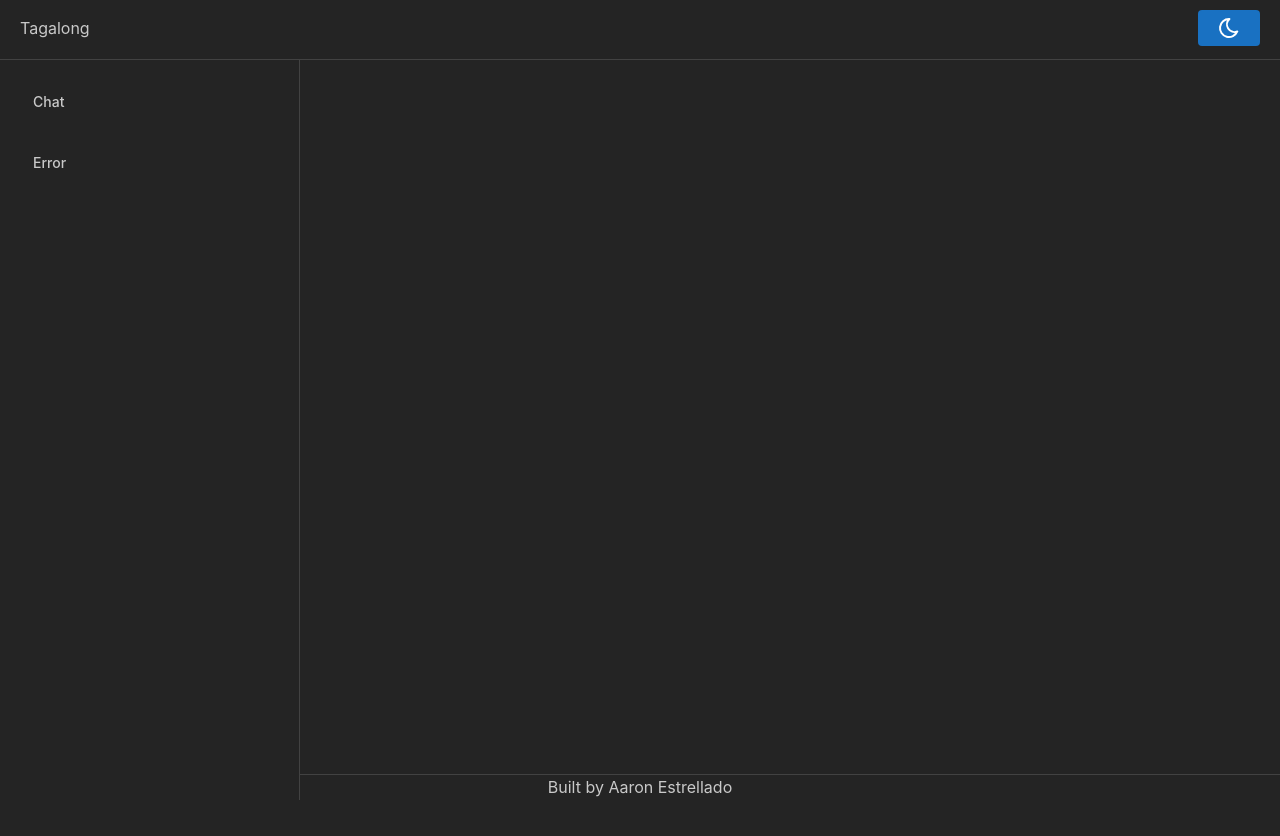
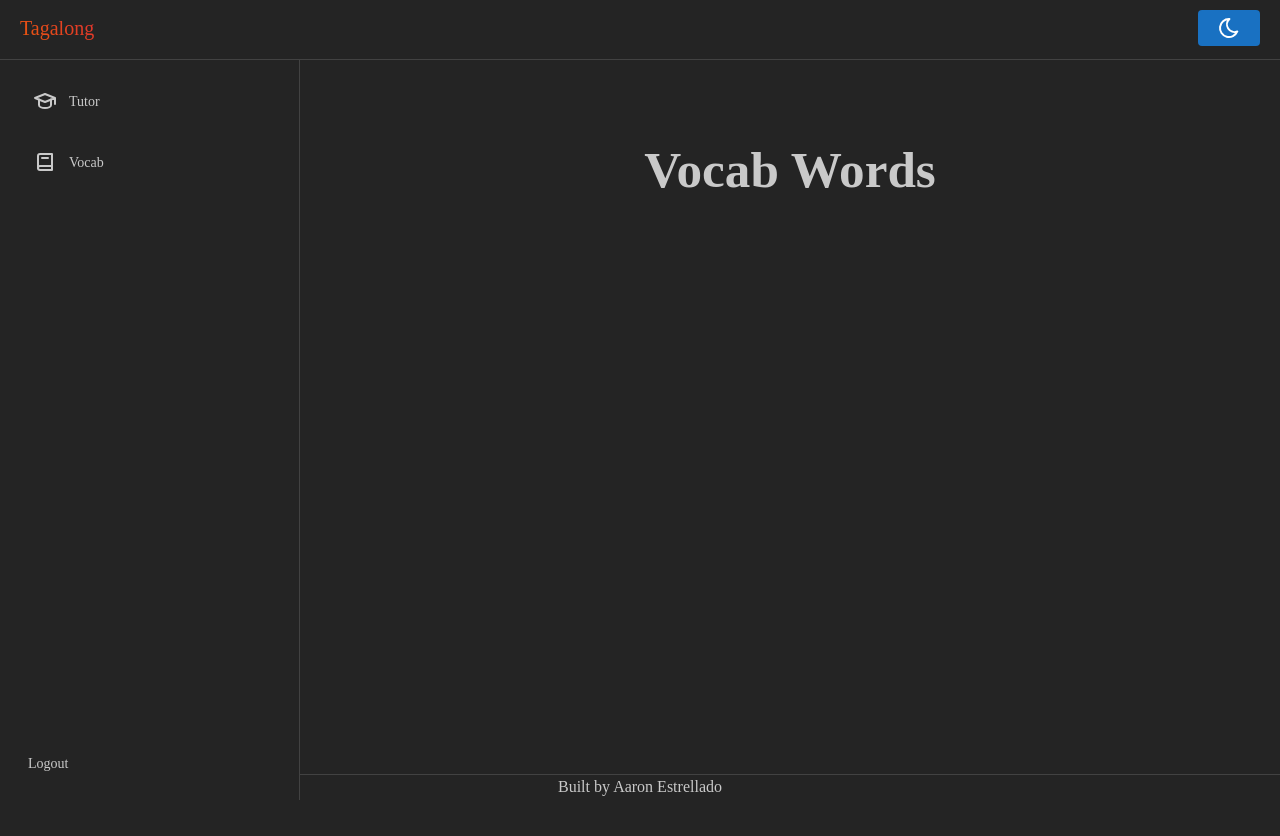
Before and after one commit to aaronestre/tagalong_v2, a React (Vite) app in the folder frontend/: page /vocab in a window 1280 px wide. Shown: the top 836 px of the page. Built offline with nearby package versions, Linux system fonts and the light colour scheme.

Commit message:
Added styling to the header and navbar

```diff
--- a/frontend/src/components/Header.jsx
+++ b/frontend/src/components/Header.jsx
@@ -6,6 +6,7 @@ import {
   Button,
   useMantineColorScheme,
   useComputedColorScheme,
+  Text,
 } from "@mantine/core";
 import { useDisclosure } from "@mantine/hooks";
 import { IconSun, IconMoon } from "@tabler/icons-react";
@@ -26,7 +27,7 @@ function Header({opened, toggle}) {
         style={{ padding: "10px 20px" }}
       >
         <Burger opened={opened} onClick={toggle} hiddenFrom="sm" size="sm" />
-        <div>Tagalong</div>
+        <Text size="xl" variant="gradient" gradient={{ from: "orange", to: "red", deg: 45 }}>Tagalong</Text>
         <Button size="sm" variant="link" onClick={toggleColorScheme}>
           {computedColorScheme === "dark" ? <IconMoon /> : <IconSun />}
         </Button>
--- a/frontend/src/components/Navbar.jsx
+++ b/frontend/src/components/Navbar.jsx
@@ -1,6 +1,8 @@
 import React from "react";
 import { AppShell, NavLink } from "@mantine/core";
 import { useNavigate } from "react-router-dom";
+import { IconSchool } from '@tabler/icons-react';
+import { IconBook2 } from '@tabler/icons-react';
 
 function Navbar() {
   const navigate = useNavigate();
@@ -8,17 +10,19 @@ function Navbar() {
   return (
     <AppShell.Navbar p="md" style={{ gap: "10px" }}>
       <NavLink
-        label="Chat"
+        leftSection={<IconSchool />}
+        label="Tutor"
         onClick={() => navigate("/chat")}
         style={{ margin: "5px" }}
-      >
-      </NavLink>
+      />
       <NavLink
-        label="Error"
-        onClick={() => navigate("/error")}
+        leftSection={<IconBook2 />}
+        label="Vocab"
+        onClick={() => navigate("/vocab")}
         style={{ margin: "5px" }}
-      >
-      </NavLink>
+      />
+      <div style={{ flexGrow: 1 }}></div>
+      <NavLink label="Logout" />
     </AppShell.Navbar>
   );
 }
--- a/frontend/src/components/RouterSwitcher.jsx
+++ b/frontend/src/components/RouterSwitcher.jsx
@@ -2,13 +2,15 @@ import React from "react";
 import {Route, Routes} from "react-router-dom";
 import NotFound from "./NotFound";
 import GroqChat from "./GroqChat";
+import Vocab from "./Vocab";
 
 function RouterSwitcher() {
   return (
     <>
       <Routes>
-        <Route path="/error" element={<NotFound />} />
+        <Route path="/*" element={<NotFound />} />
         <Route path="/chat" element={<GroqChat />} />
+        <Route path="/vocab" element={<Vocab />} />
       </Routes>
     </>
   );
--- /dev/null
+++ b/frontend/src/components/Vocab.jsx
@@ -0,0 +1,13 @@
+import React from "react";
+
+function Vocab() {
+
+    return (
+        <>
+            <h1>Vocab Words</h1>
+        </>
+    )
+
+}
+
+export default Vocab;
--- a/frontend/src/main.jsx
+++ b/frontend/src/main.jsx
@@ -9,7 +9,7 @@ import { MantineProvider, createTheme } from '@mantine/core';
 import {BrowserRouter, createBrowserRouter} from "react-router-dom";
 
 const theme = createTheme({
-
+  fontFamily: 'Montserrat',
 });
 
 createRoot(document.getElementById("root")).render(
```
